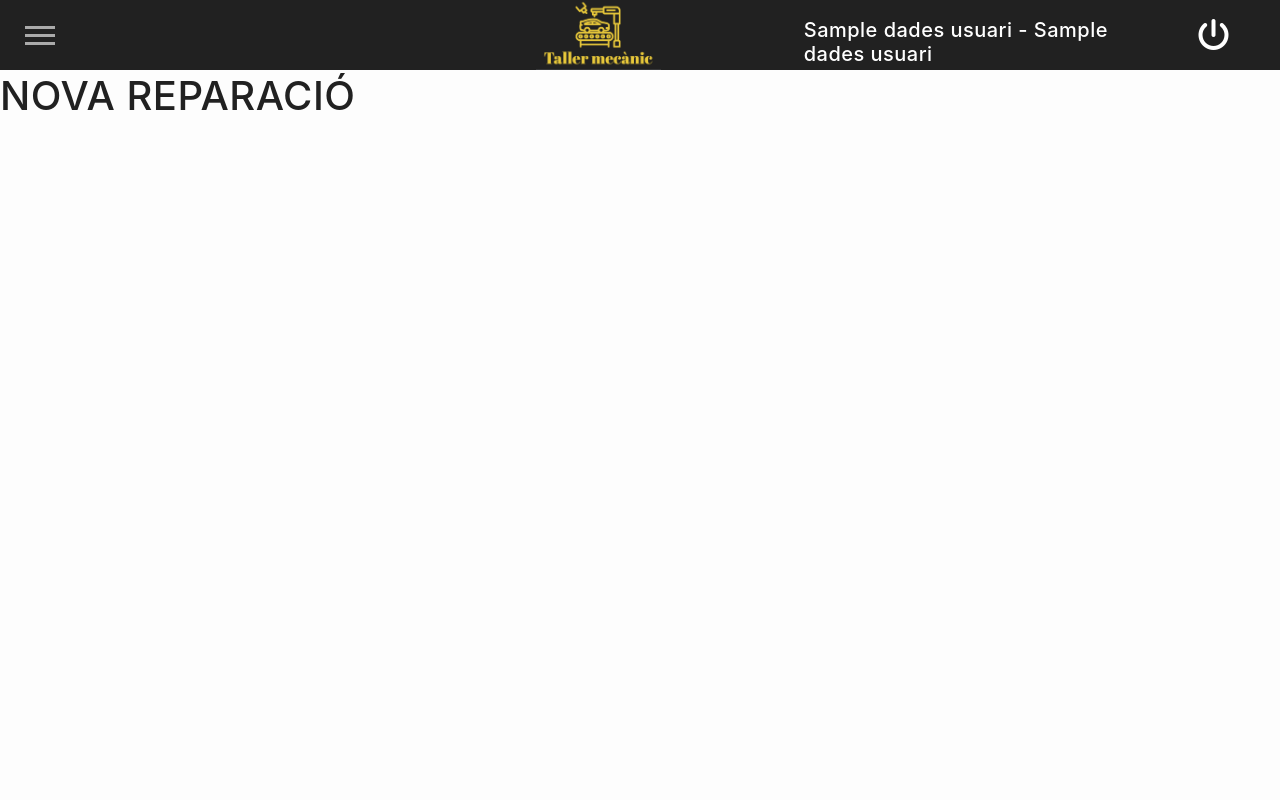
After one commit to ericborras/proj2_BorrasEric, a Django app: template taller_mecanic/templates/nova_reparacio.html in a window 1280 px wide. The commit adds this page. Run offline with Django 5.2, Linux system fonts and the light colour scheme; the template is opened without the code that fills it: most values are stand-ins (such as "Sample title", 1, 10 or a date in 2020); some libraries are stand-ins or nearby versions.

Commit message:
29/03/2024 20:30

```diff
--- a/taller_mecanic/templates/layouts/nav.html
+++ b/taller_mecanic/templates/layouts/nav.html
@@ -15,6 +15,7 @@
                     <img src="{% static '/img/logo.PNG' %}" class="foto_logo"/>
                 </a>
               </div>
+
 
               <div class="col-sm justify-content-end" style="display:flex !important;margin-top:45px;">
 
@@ -43,6 +44,9 @@
       </div>
       <div id="nav-content" tabindex="0">
         <ul>
+            {% if dades_usuari.id_tipus_usuari == 1 %}
+            <li><a href="{% url 'nova_reparacio' %}"><i class="fa-solid fa-plus"></i> Reparació</a></li>
+            {% endif %}
             <li><a href="{% url 'reparacions' %}"><i class="fa-solid fa-wrench"></i> Reparacions</a></li>
         </ul>
       </div>
--- /dev/null
+++ b/taller_mecanic/templates/nova_reparacio.html
@@ -0,0 +1,10 @@
+{% extends 'layouts/base.html' %}
+
+{% load static %}
+
+{% block content %}
+{% include 'layouts/nav.html' %}
+
+<h1>NOVA REPARACIÓ</h1>
+
+{% endblock %}
--- a/taller_mecanic/urls.py
+++ b/taller_mecanic/urls.py
@@ -6,5 +6,6 @@ urlpatterns = [
     path('login/', views.login, name='login'),
     path('reparacions/', views.reparacions, name='reparacions'),
     path('tanca_sessio/', views.tanca_sessio, name='tanca_sessio'),
-    path('filtrar_reparacions/', views.filtrar_reparacions, name='filtrar_reparacions')
+    path('filtrar_reparacions/', views.filtrar_reparacions, name='filtrar_reparacions'),
+    path('nova_reparacio', views.nova_reparacio, name="nova_reparacio")
 ]
--- a/taller_mecanic/views.py
+++ b/taller_mecanic/views.py
@@ -59,3 +59,9 @@ def filtrar_reparacions(request):
 
 
     return render(request, 'reparacions.html')
+
+
+def nova_reparacio(request):
+    estats_reparacio = utils.get_estats_reparacio()
+
+    return render(request, 'nova_reparacio.html', {'dades_usuari':request.session['dades_usuari']})
```
Also changed, not shown: taller_mecanic/templates/reparacions.html (+13 -5 lines).
